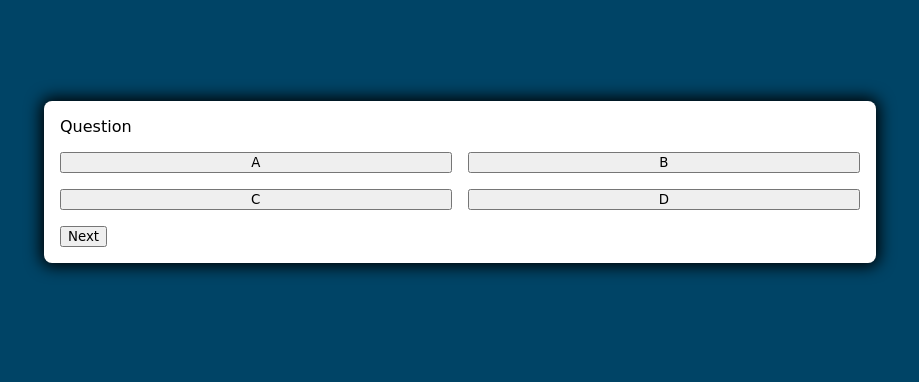
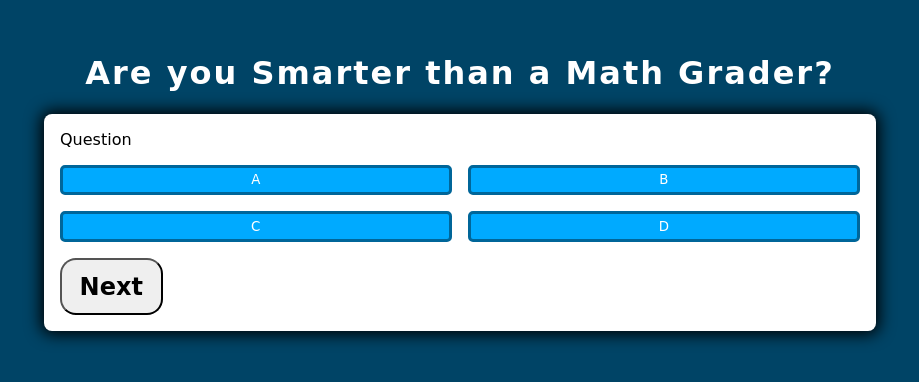
Before and after one commit to staten-island-tech/quiz-game-selina-zheng-and-eva-zheng, a website: page index.html in a window 1280 px wide. Shown: the part 218-600 px from the top of the page, without its empty margins (180-1099 px from the left). Drawn offline with Linux system fonts and the light colour scheme; a web font is replaced by a local one.

Commit message:
MOre Styling

```diff
--- a/index.html
+++ b/index.html
@@ -7,6 +7,7 @@
 </head>
 <body>
 <script src="src/js/index.js"></script>
+  <div class="fivegrader"><h1 class="title">Are you Smarter than a Math Grader?</h1></div>
   <div class="overall-container">
     <div id="question-container" class="hide">
       <div id="questions">Question</div>
@@ -18,7 +19,7 @@
       </div>
     </div>
     <div class="controls">
-      <button id="next-button" class="next-button hide">Next</button>
+      <button id="next-button" class="next-btn hide">Next</button>
       </div>
   </div>
 </body>
--- a/src/css/style.css
+++ b/src/css/style.css
@@ -14,7 +14,8 @@ body{
   margin:0 auto;
   display: flex;
   width:100vw;
-  height:!00vh;
+  height:100vh;
+  flex-direction:column;
   justify-content: center;
   align-items: center;
   background-color: hsl(var(--hue),100%,20%);
@@ -24,6 +25,10 @@ body.correct{
 }
 body.wrong{
   --hue: var(--hue-wrong);
+}
+.fivegrader{
+  color:white;
+  letter-spacing: 2px;
 }
 .overall-container{
   width:65vw;
@@ -40,5 +45,30 @@ body.wrong{
   margin: 1rem 0;
 }
 .btn{
+ --hue: var(--hue-neutral);
+ border: .2rem solid hsl(var(--hue), 100%, 30%);
+ background-color: hsl(var(--hue),100%,50%);
+ border-radius: 5px;
+ padding: .3rem .5rem;
+ color:white;
+ outline:none;
+}
+.btn:hover{
+  border-color:black;
+}
+.btn.correct{
+--hue: var(--hue-correct);
+color:black;
+}
+.btn.wrong{
+  --hue: var(--hue-wrong);
+}
+.next-btn{
+  font-size:1.5rem;
+  font-weight:bold;
+  padding:.8rem 1.1rem;
+  border-radius:1rem;
+}
+.next-btn:hover{
 
 }
```
